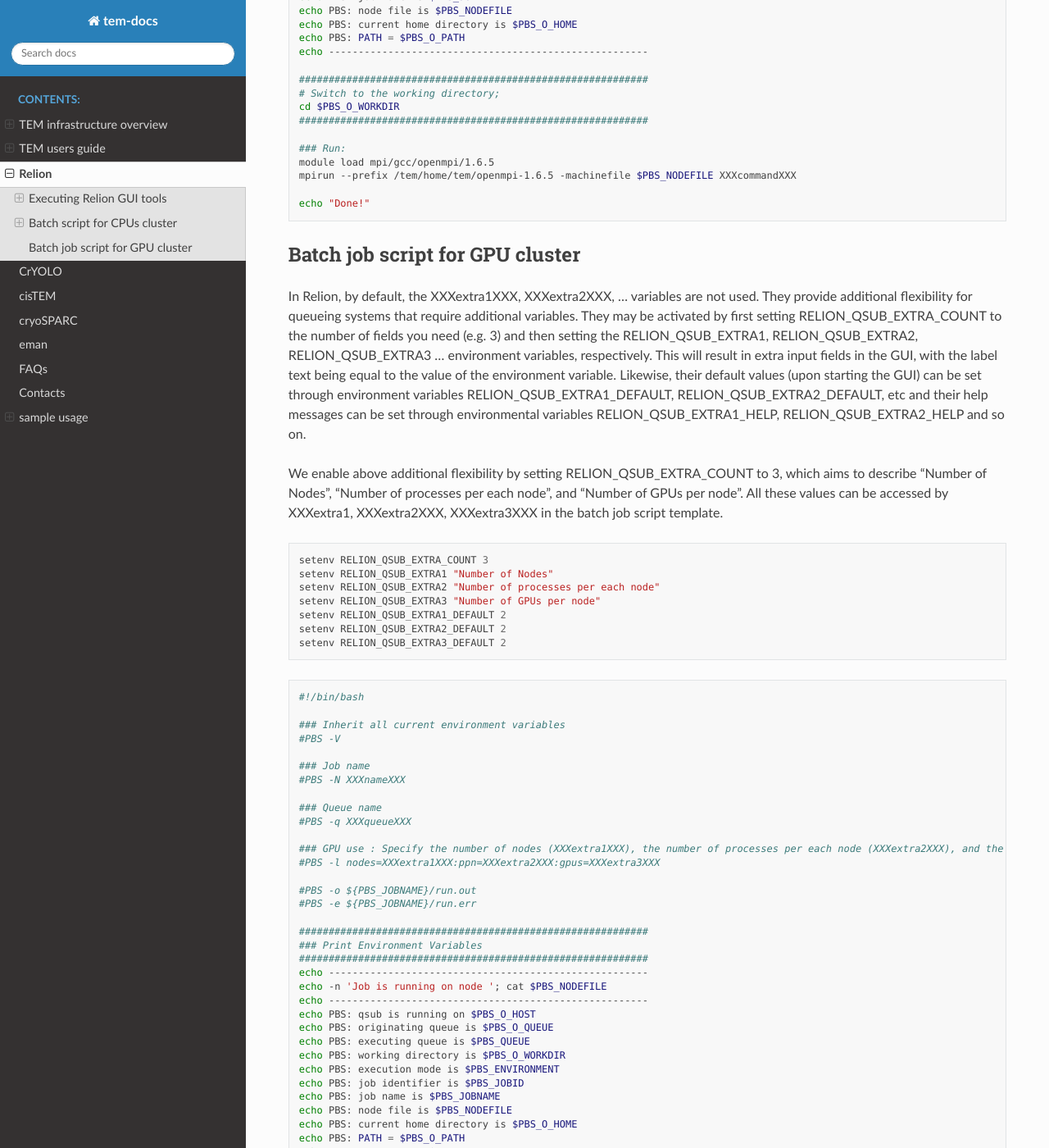
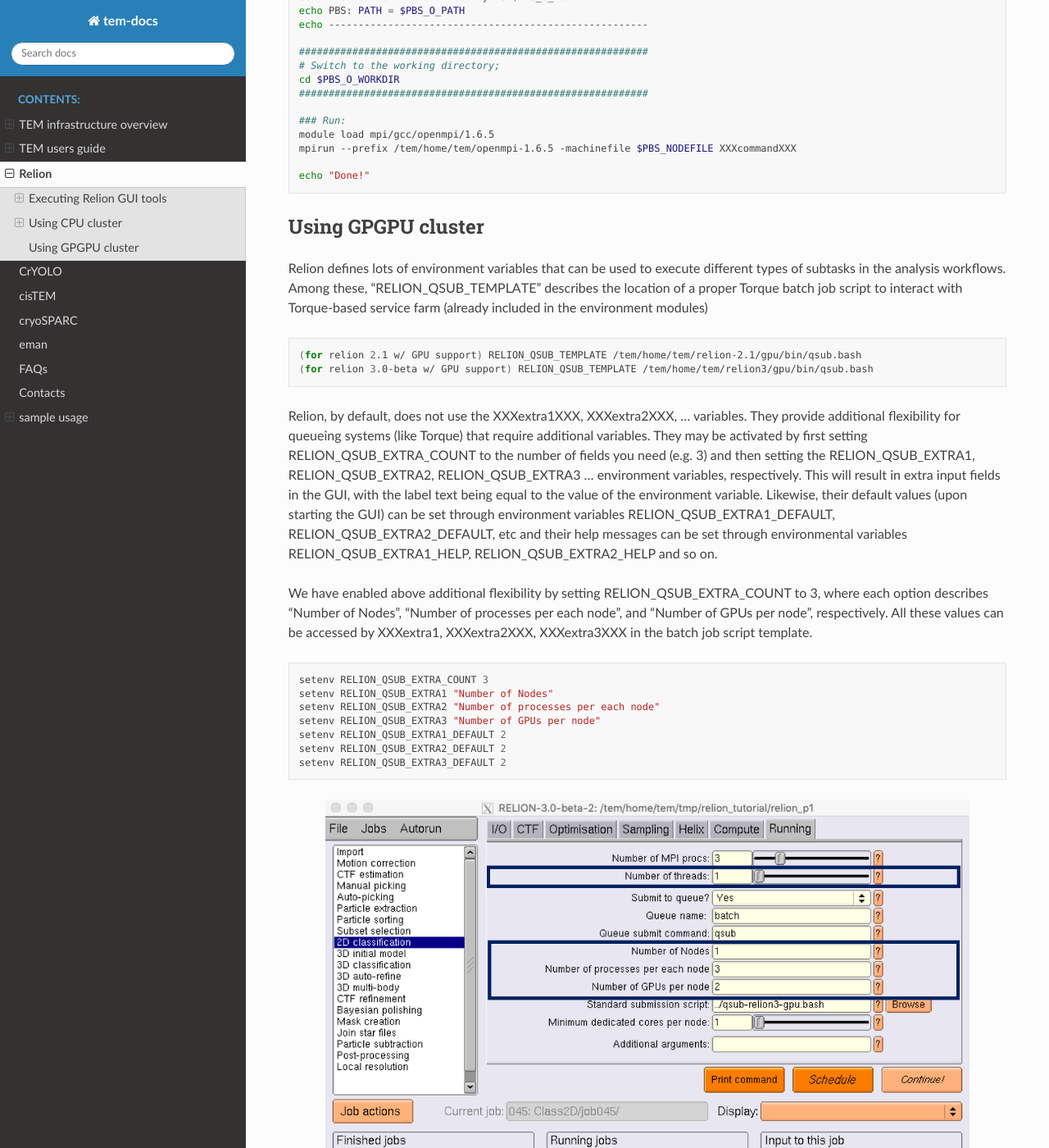
Before and after one commit to junglok/tem-docs, a Sphinx documentation site: the page built from docs/relion.rst, in a window 1280 px wide and 1400 px high, scrolled down 3763 px. Shown: the whole window at 82% size. Built offline with Sphinx 7.4.7 and the Read the Docs theme 2.0.0, drawn with Linux system fonts in a browser that asks for light colours; some of the changed text lies outside the part shown.

Commit message:
first commit

```diff
--- a/docs/relion.rst
+++ b/docs/relion.rst
@@ -89,8 +89,8 @@
 
 
 
-Batch script for CPUs cluster
-=============================
+Using CPU cluster
+=================
 
 RELION_QSUB_TEMPLATE variable
 -----------------------------
@@ -100,9 +100,7 @@
 
   (for relion 1.4) RELION_QSUB_TEMPLATE /tem/home/tem/relion-1.4/bin/qsub.bash
   (for relion 2.1) RELION_QSUB_TEMPLATE /tem/home/tem/relion-2.1/cpu/bin/qsub.bash
-  (for relion 2.1 w/ GPU support) RELION_QSUB_TEMPLATE /tem/home/tem/relion-2.1/gpu/bin/qsub.bash
   (for relion 3.0-beta) RELION_QSUB_TEMPLATE /tem/home/tem/relion3/cpu/bin/qsub.bash
-  (for relion 3.0-beta w/ GPU support) RELION_QSUB_TEMPLATE /tem/home/tem/relion3/gpu/bin/qsub.bash
 
 
 Torque strings defined by Relion
@@ -183,13 +181,22 @@
   echo "Done!"
 
 
-Batch job script for GPU cluster
-================================
+Using GPGPU cluster
+===================
 
-In Relion, by default, the XXXextra1XXX, XXXextra2XXX, ... variables are not used. They provide additional flexibility for queueing systems that require additional variables. They may be activated by first setting RELION_QSUB_EXTRA_COUNT to the number of fields you need (e.g. 3) and then setting the RELION_QSUB_EXTRA1, RELION_QSUB_EXTRA2, RELION_QSUB_EXTRA3 ... environment variables, respectively.
+Relion defines lots of environment variables that can be used to execute different types of subtasks in the analysis workflows. Among these, "RELION_QSUB_TEMPLATE" describes the location of a proper Torque batch job script to interact with Torque-based service farm (already included in the environment modules)
+
+.. code-block:: bash
+
+  (for relion 2.1 w/ GPU support) RELION_QSUB_TEMPLATE /tem/home/tem/relion-2.1/gpu/bin/qsub.bash
+  (for relion 3.0-beta w/ GPU support) RELION_QSUB_TEMPLATE /tem/home/tem/relion3/gpu/bin/qsub.bash
+
+
+Relion, by default, does not use the XXXextra1XXX, XXXextra2XXX, ... variables. They provide additional flexibility for queueing systems (like Torque)  that require additional variables. They may be activated by first setting RELION_QSUB_EXTRA_COUNT to the number of fields you need (e.g. 3) and then setting the RELION_QSUB_EXTRA1, RELION_QSUB_EXTRA2, RELION_QSUB_EXTRA3 ... environment variables, respectively.
 This will result in extra input fields in the GUI, with the label text being equal to the value of the environment variable. Likewise, their default values (upon starting the GUI) can be set through environment variables RELION_QSUB_EXTRA1_DEFAULT, RELION_QSUB_EXTRA2_DEFAULT, etc and their help messages can be set through environmental variables RELION_QSUB_EXTRA1_HELP, RELION_QSUB_EXTRA2_HELP and so on.
 
-We enable above additional flexibility by setting RELION_QSUB_EXTRA_COUNT to 3, which aims to describe "Number of Nodes", "Number of processes per each node", and "Number of GPUs per node". All these values can be accessed by XXXextra1, XXXextra2XXX, XXXextra3XXX in the batch job script template.
+We have enabled above additional flexibility by setting RELION_QSUB_EXTRA_COUNT to 3, where each option describes "Number of Nodes", "Number of processes per each node", and "Number of GPUs per node", respectively. All these values can be accessed by XXXextra1, XXXextra2XXX, XXXextra3XXX in the batch job script template.
+
 
 .. code-block:: bash
 
@@ -200,6 +207,11 @@
   setenv RELION_QSUB_EXTRA1_DEFAULT 2
   setenv RELION_QSUB_EXTRA2_DEFAULT 2
   setenv RELION_QSUB_EXTRA3_DEFAULT 2
+
+
+.. image:: images/relion-script-description.png
+    :scale: 70 %
+    :align: center
 
 
 .. code-block:: bash
@@ -215,7 +227,8 @@
   ### Queue name
   #PBS -q XXXqueueXXX
 
-  ### GPU use : Specify the number of nodes (XXXextra1XXX), the number of processes per each node (XXXextra2XXX), and the number of GPGPUs per node (XXXextra3XXX)
+  ### GPU use :
+  ### Specify the number of nodes (XXXextra1XXX), the number of processes per each node (XXXextra2XXX), and the number of GPGPUs per node (XXXextra3XXX)
   #PBS -l nodes=XXXextra1XXX:ppn=XXXextra2XXX:gpus=XXXextra3XXX
 
   #PBS -o ${PBS_JOBNAME}/run.out
```
Also changed, not shown: other parts of docs/relion.rst (+1 -1 lines), docs/images/relion-script-description.png (added).
